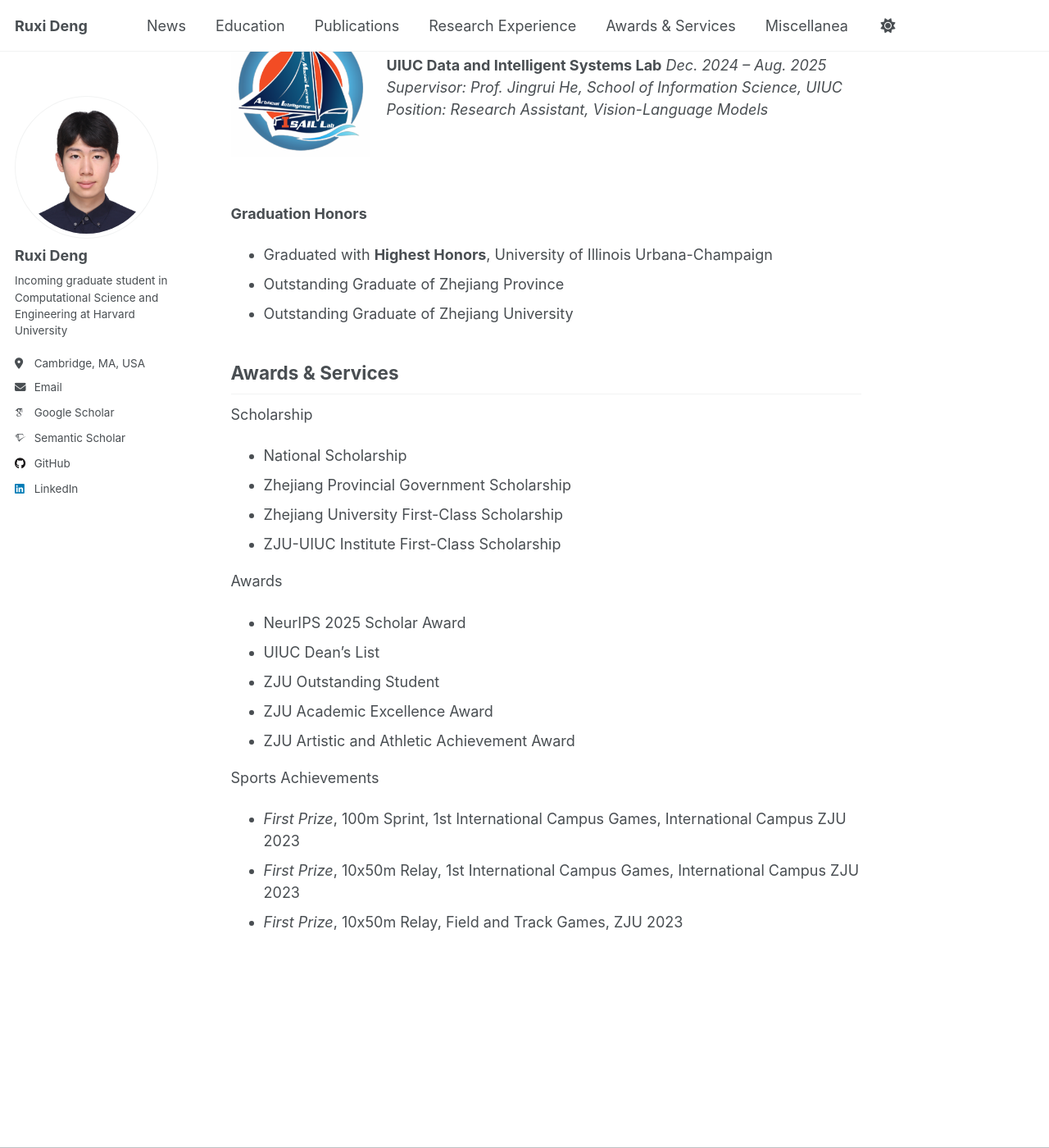
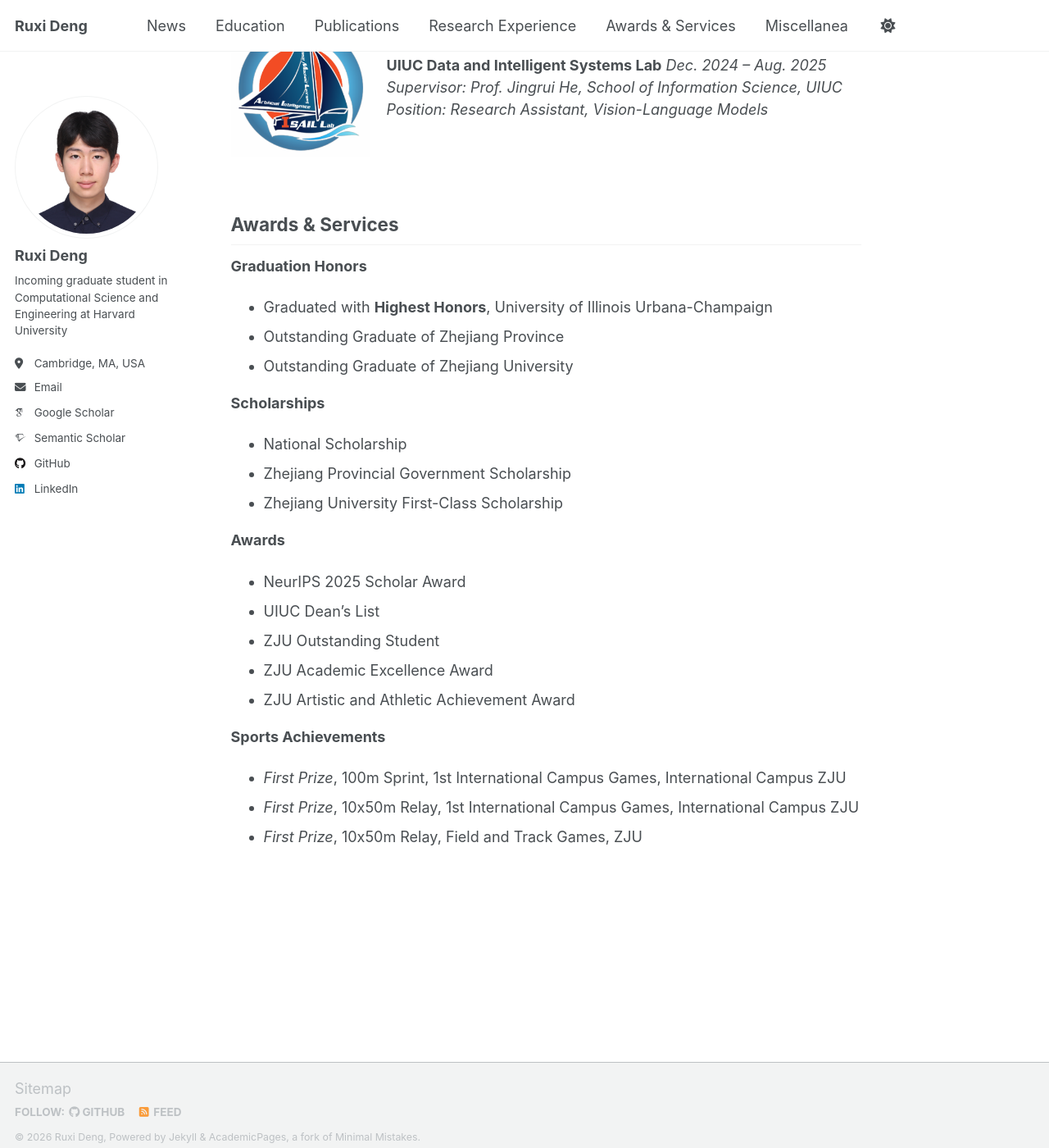
Before and after one commit to ruxideng/ruxideng.github.io, a Jekyll site: the page built from _pages/about.md, in a window 1280 px wide and 1400 px high, scrolled down 2196 px. Shown: the whole window at 82% size. Built offline with Jekyll 4.4.1, drawn with Linux system fonts in a browser that asks for light colours; some web fonts are replaced; a script that is not in the unit is left out.

Commit message:
Update about.md

```diff
--- a/_pages/about.md
+++ b/_pages/about.md
@@ -102,27 +102,26 @@ Latte: Collaborative Test-Time Adaptation of Vision-Language Models in Federated
   </div>
 </div>
 
+<h2 id="awards">Awards & Services</h2>
+
 **Graduation Honors**
 - Graduated with **Highest Honors**, University of Illinois Urbana-Champaign
 - Outstanding Graduate of Zhejiang Province
 - Outstanding Graduate of Zhejiang University
 
-<h2 id="awards">Awards & Services</h2>
-
-Scholarship
+**Scholarships**
 - National Scholarship
 - Zhejiang Provincial Government Scholarship
 - Zhejiang University First-Class Scholarship
-- ZJU-UIUC Institute First-Class Scholarship
 
-Awards
+**Awards**
 - NeurIPS 2025 Scholar Award
 - UIUC Dean's List
 - ZJU Outstanding Student
 - ZJU Academic Excellence Award
 - ZJU Artistic and Athletic Achievement Award
 
-Sports Achievements<br>
-- *First Prize*, 100m Sprint, 1st International Campus Games, International Campus ZJU 2023
-- *First Prize*, 10x50m Relay, 1st International Campus Games, International Campus ZJU 2023
-- *First Prize*, 10x50m Relay, Field and Track Games, ZJU 2023
+**Sports Achievements**<br>
+- *First Prize*, 100m Sprint, 1st International Campus Games, International Campus ZJU
+- *First Prize*, 10x50m Relay, 1st International Campus Games, International Campus ZJU
+- *First Prize*, 10x50m Relay, Field and Track Games, ZJU
```
